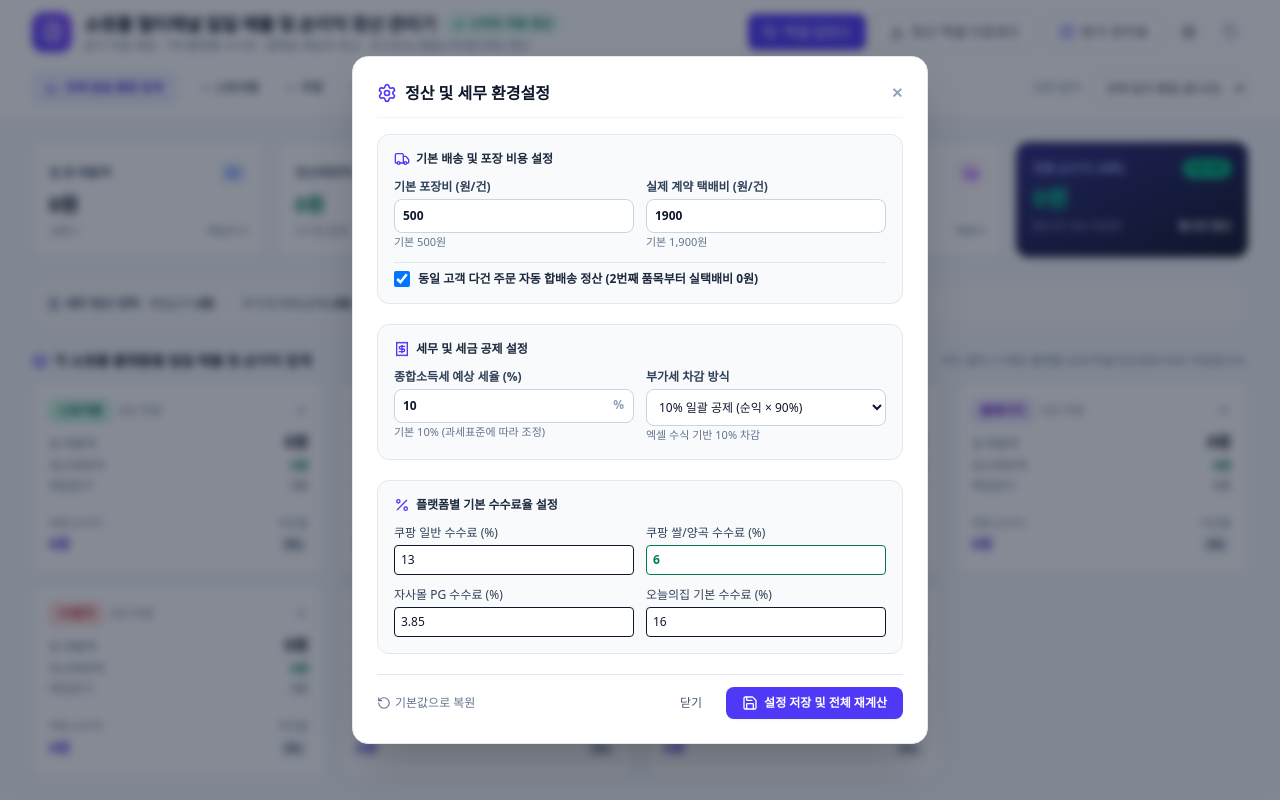
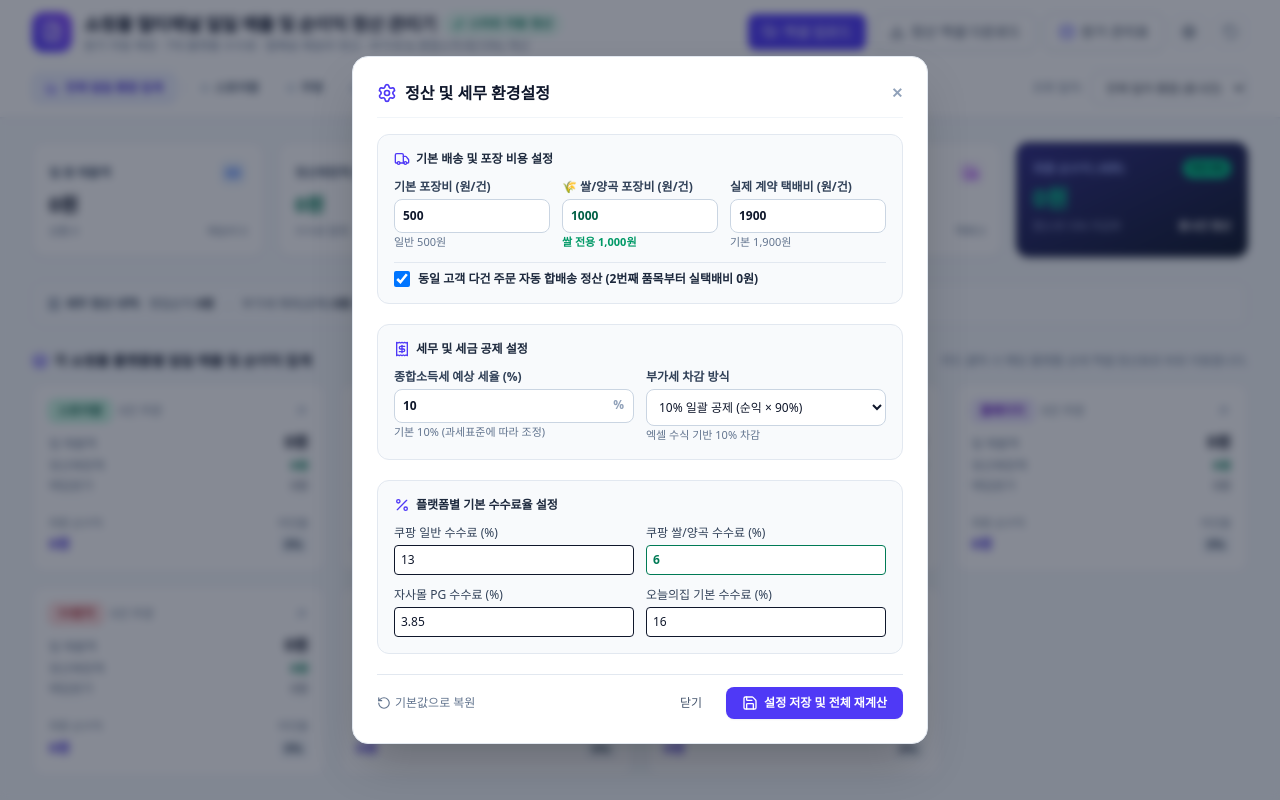
Before and after one commit to kisung6943-blip/daily-calculator, a React (Vite) app: page / in a window 1280 px wide. Both pictures are taken after a click on the button 1189 px from the left and 32 px from the top of the page. Shown: the top 800 px of the page. Built offline with nearby package versions, Linux system fonts and the light colour scheme.

Commit message:
feat: set default packaging cost for rice/grain products to 1,000 KRW and expose setting

```diff
--- a/src/components/SettingsModal.tsx
+++ b/src/components/SettingsModal.tsx
@@ -67,7 +67,7 @@ export const SettingsModal: React.FC<SettingsModalProps> = ({
               기본 배송 및 포장 비용 설정
             </h4>
 
-            <div className="grid grid-cols-2 gap-3">
+            <div className="grid grid-cols-3 gap-3">
               <div>
                 <label className="block font-semibold text-slate-700 mb-1">
                   기본 포장비 (원/건)
@@ -83,7 +83,25 @@ export const SettingsModal: React.FC<SettingsModalProps> = ({
                   }
                   className="w-full p-2 border border-slate-300 rounded-lg bg-white font-bold text-slate-900"
                 />
-                <span className="text-[11px] text-slate-500 mt-0.5 block">기본 500원</span>
+                <span className="text-[11px] text-slate-500 mt-0.5 block">일반 500원</span>
+              </div>
+
+              <div>
+                <label className="block font-semibold text-slate-700 mb-1">
+                  🌾 쌀/양곡 포장비 (원/건)
+                </label>
+                <input
+                  type="number"
+                  value={formState.ricePackagingCost || 1000}
+                  onChange={(e) =>
+                    setFormState({
+                      ...formState,
+                      ricePackagingCost: Number(e.target.value) || 0,
+                    })
+                  }
+                  className="w-full p-2 border border-slate-300 rounded-lg bg-white font-bold text-emerald-800"
+                />
+                <span className="text-[11px] text-emerald-600 mt-0.5 block font-semibold">쌀 전용 1,000원</span>
               </div>
 
               <div>
--- a/src/data/initialData.ts
+++ b/src/data/initialData.ts
@@ -82,6 +82,7 @@ export const PLATFORMS: Record<string, PlatformConfig> = {
 
 export const DEFAULT_SETTINGS: SettlementSettings = {
   defaultPackagingCost: 500,
+  ricePackagingCost: 1000,
   defaultActualShippingCost: 1900,
   defaultIncomeTaxRate: 10, // 10%
   vatCalculationMethod: 'simple10', // 10% 일괄 (또는 standard)
--- a/src/types.ts
+++ b/src/types.ts
@@ -78,6 +78,7 @@ export interface OrderItem {
 
 export interface SettlementSettings {
   defaultPackagingCost: number; // 기본 포장비 (500원)
+  ricePackagingCost: number; // 쌀/양곡류 전용 포장비 (1,000원)
   defaultActualShippingCost: number; // 기본 실택배비 (1,900원)
   defaultIncomeTaxRate: number; // 종합소득세율 (10%)
   vatCalculationMethod: 'standard' | 'simple10'; // 부가세 산출 방식: 표준(매출-매입부가세) vs 10% 일괄
--- a/src/utils/calculator.ts
+++ b/src/utils/calculator.ts
@@ -162,7 +162,9 @@ export function recalculateOrder(
   const totalCost = unitCost * quantity;
 
   // Packaging & Actual Shipping
-  let packagingCost = order.packagingCost !== undefined ? Number(order.packagingCost) : settings.defaultPackagingCost;
+  const isRiceProduct = /쌀|햅쌀|고시히카리|경기미|추청|현미|백미|찹쌀|오대쌀|일품쌀|잡곡/.test(order.productName || '');
+  const defaultPkgCost = isRiceProduct ? (settings.ricePackagingCost || 1000) : settings.defaultPackagingCost;
+  let packagingCost = order.packagingCost !== undefined ? Number(order.packagingCost) : defaultPkgCost;
   if (isBundleSubItem && settings.bundleOnlyFirstPackageCost) {
     packagingCost = 0;
   }
--- a/src/utils/excelParser.ts
+++ b/src/utils/excelParser.ts
@@ -154,6 +154,7 @@ export async function parseExcelOrders(
   const parsedOrders: OrderItem[] = [];
   const activeSettings = settings || {
     defaultPackagingCost: 500,
+    ricePackagingCost: 1000,
     defaultActualShippingCost: 1900,
     defaultIncomeTaxRate: 10,
     vatCalculationMethod: 'simple10',
```
